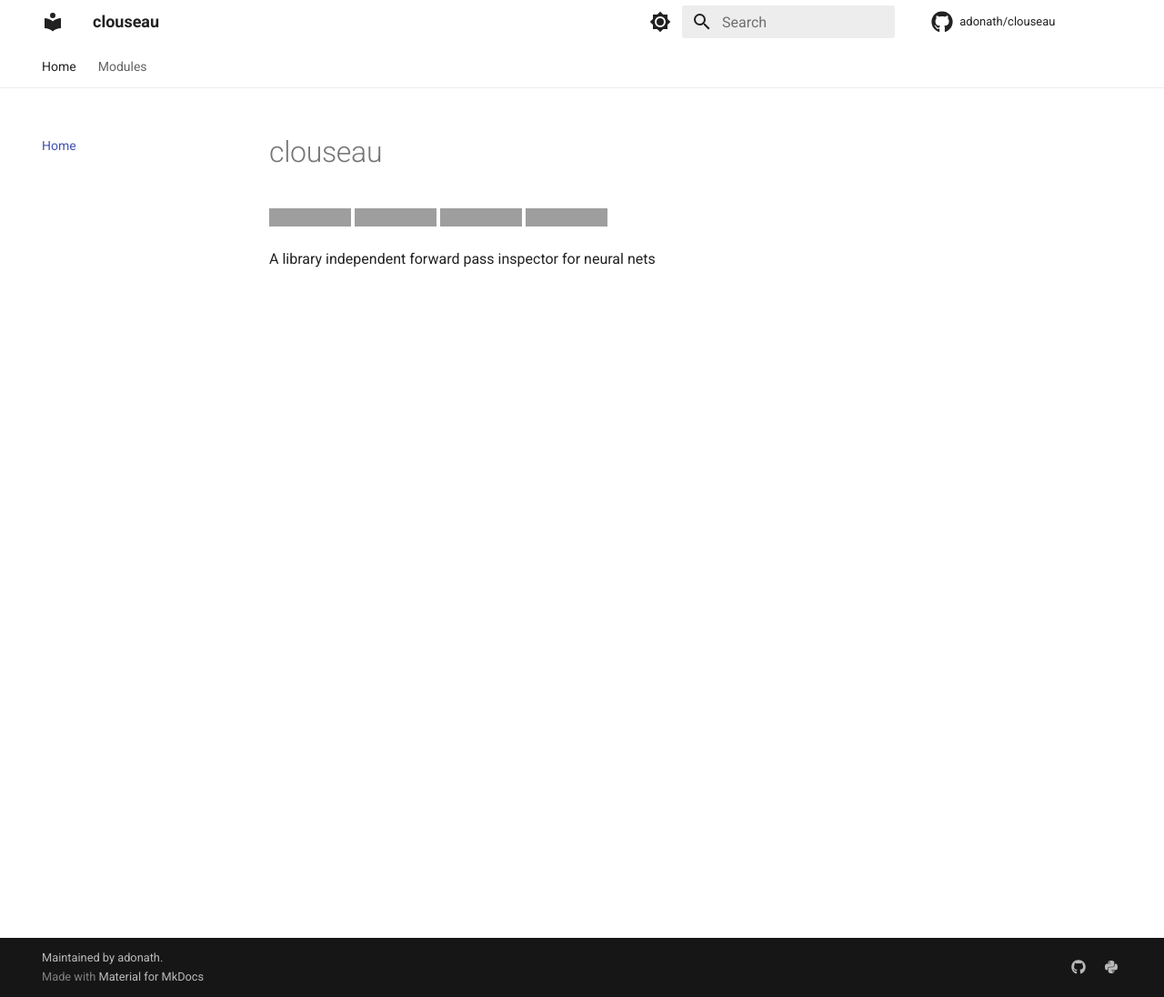
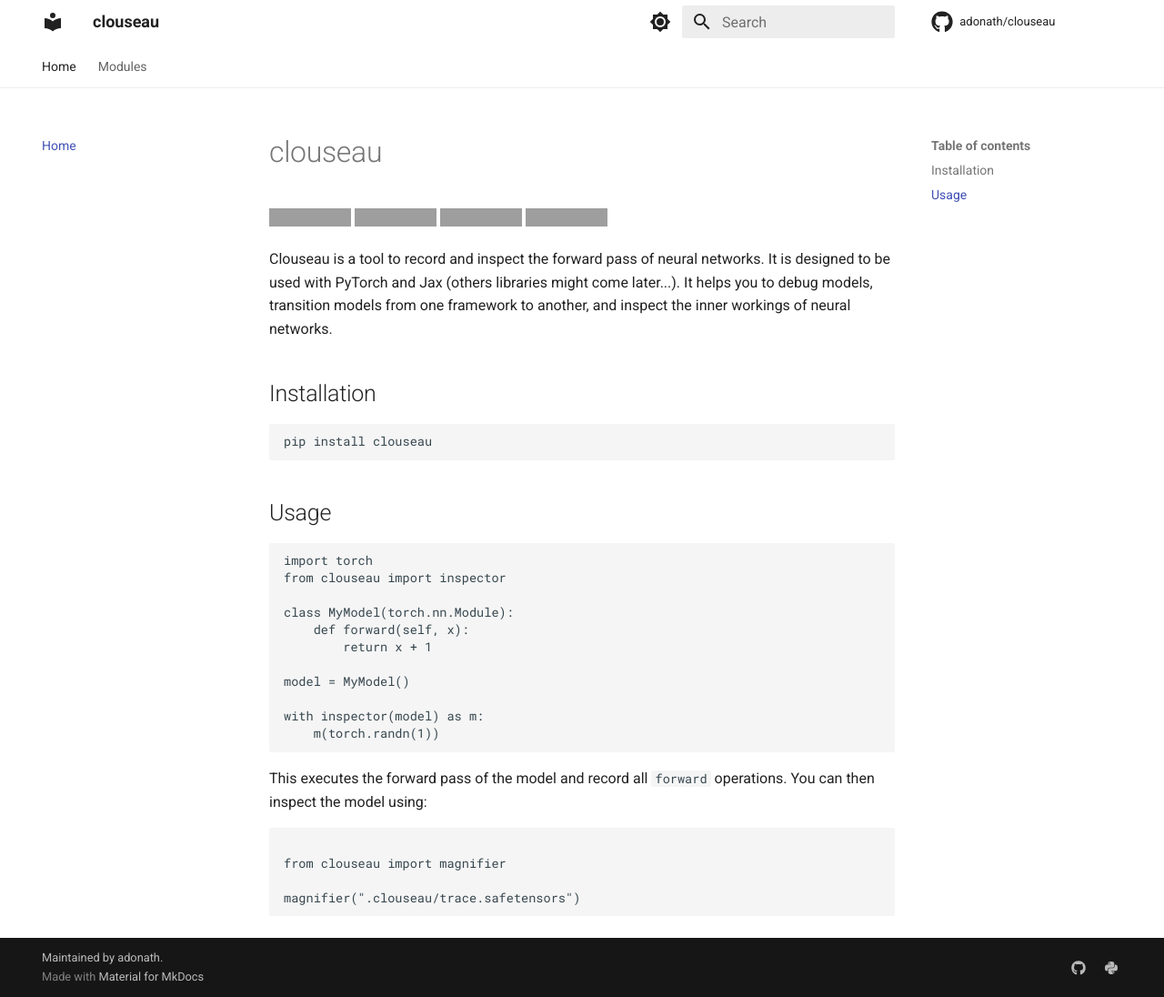
Before and after one commit to adonath/clouseau, an MkDocs documentation site: the page built from docs/index.md, in a window 1280 px wide and 1096 px high. Shown: the whole window at 91% size. Built offline with MkDocs 1.6.1 and Material for MkDocs 9.7.7, drawn with Linux system fonts in a browser that asks for light colours; comment, search, counter and statistics services are not loaded; grey boxes are pictures that could not be loaded.

Commit message:
Add minimal docs

````diff
--- a/docs/index.md
+++ b/docs/index.md
@@ -5,4 +5,33 @@
 [![Commit activity](https://img.shields.io/github/commit-activity/m/adonath/clouseau)](https://img.shields.io/github/commit-activity/m/adonath/clouseau)
 [![License](https://img.shields.io/github/license/adonath/clouseau)](https://img.shields.io/github/license/adonath/clouseau)
 
-A library independent forward pass inspector for neural nets
+Clouseau is a tool to record and inspect the forward pass
+of neural networks. It is designed to be used with PyTorch and Jax (others libraries might come later...). It helps you to debug models, transition models from one framework to another, and inspect the inner workings of neural networks.
+
+## Installation
+```bash
+pip install clouseau
+```
+## Usage
+```python
+import torch
+from clouseau import inspector
+
+class MyModel(torch.nn.Module):
+    def forward(self, x):
+        return x + 1
+
+model = MyModel()
+
+with inspector(model) as m:
+    m(torch.randn(1))
+```
+
+This executes the forward pass of the model and record all `forward` operations. You can then inspect the model using:
+
+```python
+
+from clouseau import magnifier
+
+magnifier(".clouseau/trace.safetensors")
+```
````
